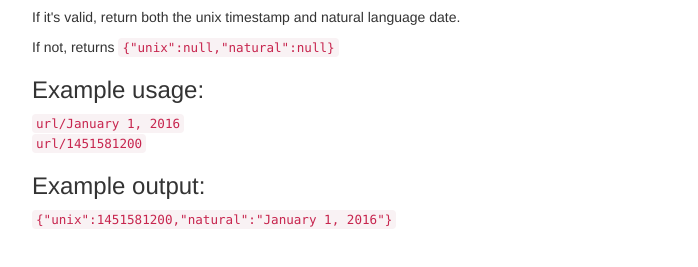
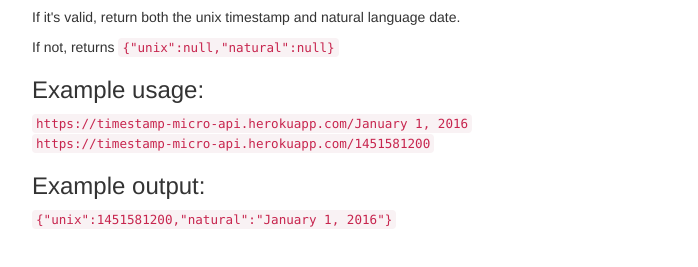
Before and after one commit to alistermada/timestamp-microservice, a website: page index.html in a window 1280 px wide. Shown: the part 93-360 px from the top of the page, without its empty margins (38-736 px from the left). Drawn offline with nearby package versions, Linux system fonts and the light colour scheme.

Commit message:
Added Heroku app url to example

```diff
--- a/index.html
+++ b/index.html
@@ -12,9 +12,9 @@
           <p>If it's valid, return both the unix timestamp and natural language date.</p>
           <p>If not, returns <code>{"unix":null,"natural":null}</code></p>
           <h3>Example usage:</h3>
-          <code>url/January 1, 2016</code>
+          <code>https://timestamp-micro-api.herokuapp.com/January 1, 2016</code>
           <br/>
-          <code>url/1451581200</code>
+          <code>https://timestamp-micro-api.herokuapp.com/1451581200</code>
           <h3>Example output:</h3>
           <code>{"unix":1451581200,"natural":"January 1, 2016"}</code>
         </div>
```
